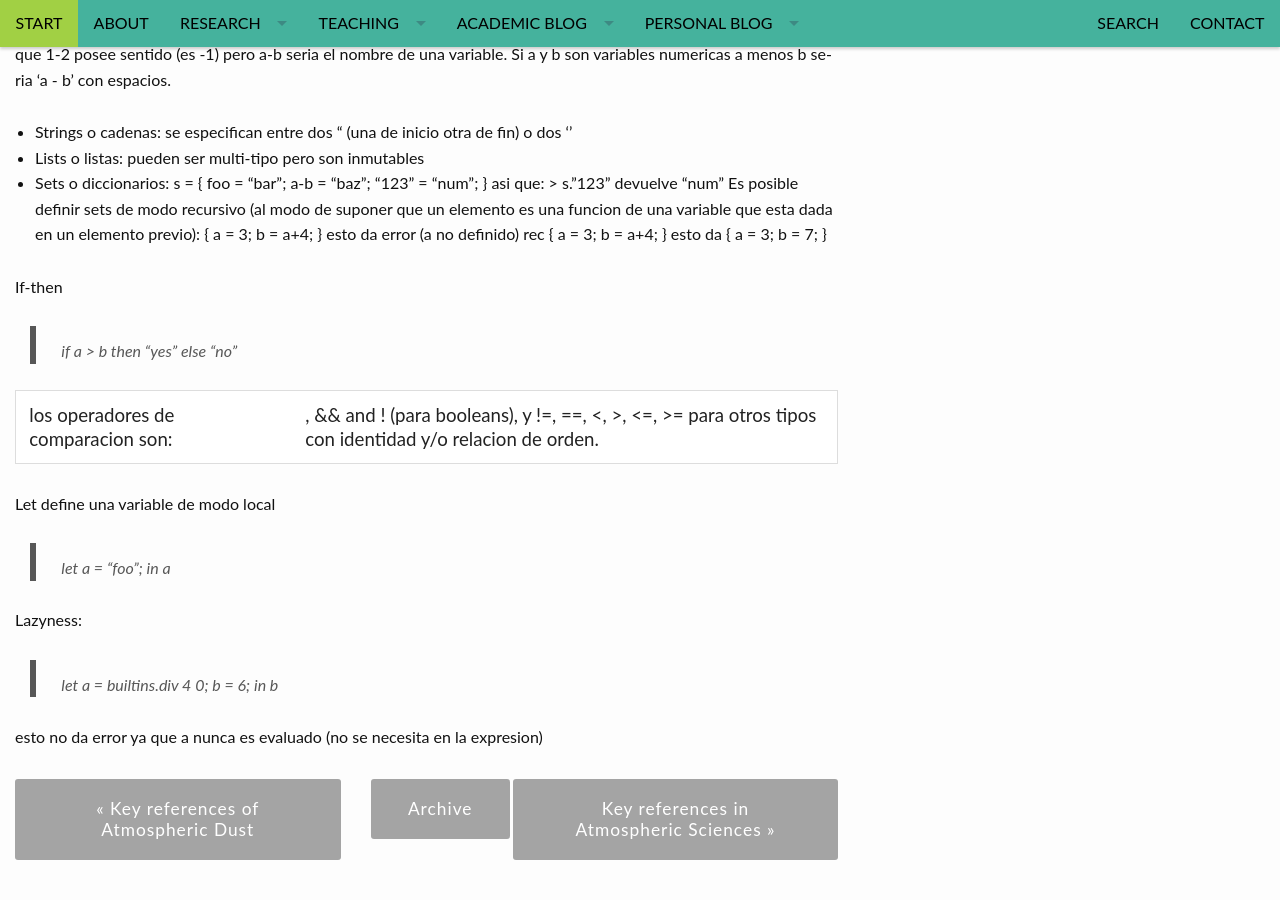
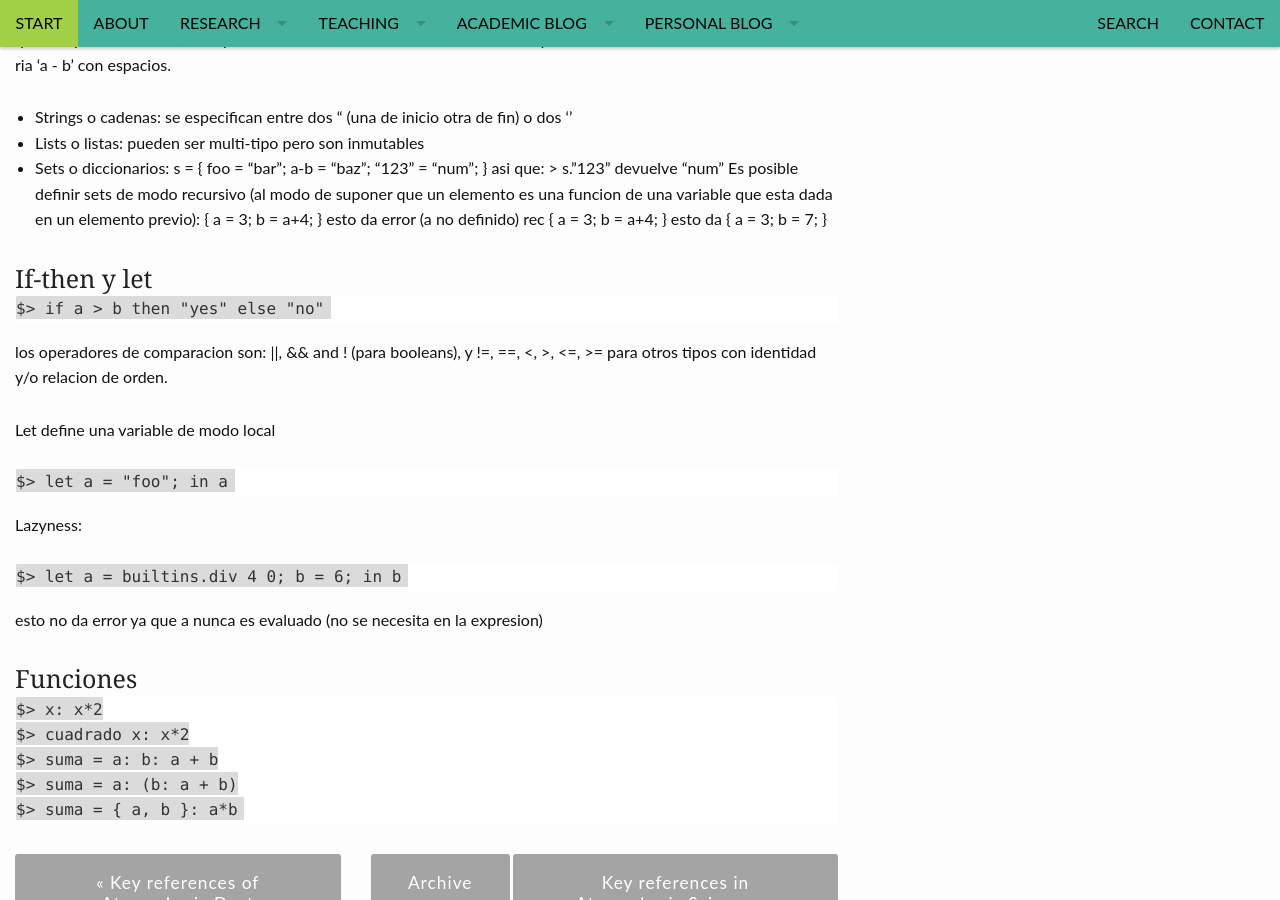
Before and after one commit to RCHG/rchg.github.io, a Jekyll site: the page built from _posts/2019-01-04-Learning-Nixos.md, in a window 1280 px wide and 900 px high, scrolled down 2097 px. Built offline with Jekyll 4.4.1, drawn with Linux system fonts in a browser that asks for light colours; nearby versions of some CDN libraries; comment, search, counter and statistics services are not loaded.

Commit message:
Update 2019-01-04-Learning-Nixos.md

````diff
--- a/_posts/2019-01-04-Learning-Nixos.md
+++ b/_posts/2019-01-04-Learning-Nixos.md
@@ -14,8 +14,8 @@
     pattern: pattern_jquery-dark-grey-tile.png
 ---
 
-Nix
-====
+# Nix
+
 
 Nix es un *package manager* que no asume informacion externa  sobre el estado del sistema.
 Es decir, que no asume que determinados recursos, ficheros etc van a estar en determinadas
@@ -57,8 +57,8 @@
 >  nix-store -q --tree `which hello`        # esto es todo el arbol de dependencias para crear hello
 {% endhighlight %}
 
-Lenguaje Nix
-------------
+## Lenguaje Nix
+
 
 Hasta el momento hemos visto solo nix como un comando shell que instala paquetes. En realidad, Nix es bastante mas,
 es un lenguaje de programacion para gestionar todos los aspectos de la creacion y uso de derivaciones.
@@ -71,7 +71,8 @@
 Podemos abrir en nuestra shell un entorno repl (como hay en Python, Haskell o Julia) que nos permite aprender a entender
 la sintaxis de Nix.
 
-Tipos basicos en Nix:
+### Tipos basicos en Nix:
+
 - integer
 - floating point
 - string
@@ -83,7 +84,6 @@
 - functions
 
 Existen operadores basicos artimeticos con la sintaxis habitual para +, - etc . Division como existe el tipo path se usa '/ ' o bien la version functiona: 'builtins.div x y' que equivale a x/y (no son necesarios los parentesis). Tambien notar que 1-2 posee sentido (es -1) pero a-b seria el nombre de una variable. Si a y b son variables numericas a menos b seria 'a - b' con espacios.
-
 
  - Strings o cadenas:
    se especifican entre dos " (una de inicio otra de fin) o dos ''
@@ -97,19 +97,29 @@
    { a = 3; b = a+4; }  esto da error (a no definido)
    rec { a = 3; b = a+4; } esto da { a = 3; b = 7; }
 
-If-then
-
-> if a > b then "yes" else "no"
-
+### If-then y let
+```
+$> if a > b then "yes" else "no"
+```
 los operadores de comparacion son:  ||, && and ! (para booleans), y !=, ==, <, >, <=, >= para otros tipos con identidad y/o relacion de orden.
 
 Let define una variable de modo local
 
-> let a = "foo"; in a
-
+```
+$> let a = "foo"; in a
+```
 
 Lazyness:
+```
+$> let a = builtins.div 4 0; b = 6; in b
+```
+esto no da error ya que a nunca es evaluado (no se necesita en la expresion)
 
-> let a = builtins.div 4 0; b = 6; in b
-
-esto no da error ya que a nunca es evaluado (no se necesita en la expresion)
+### Funciones
+```
+$> x: x*2
+$> cuadrado x: x*2
+$> suma = a: b: a + b
+$> suma = a: (b: a + b)
+$> suma = { a, b }: a*b
+```
````
